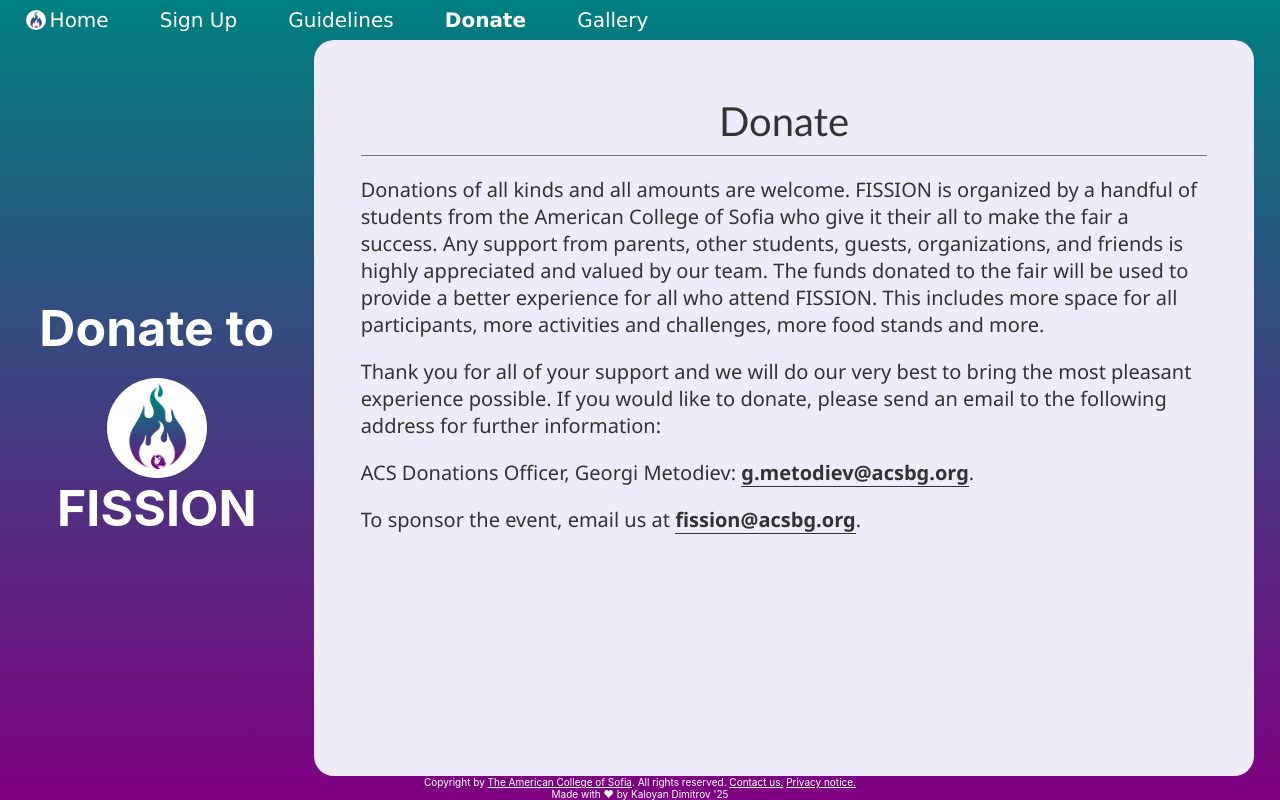
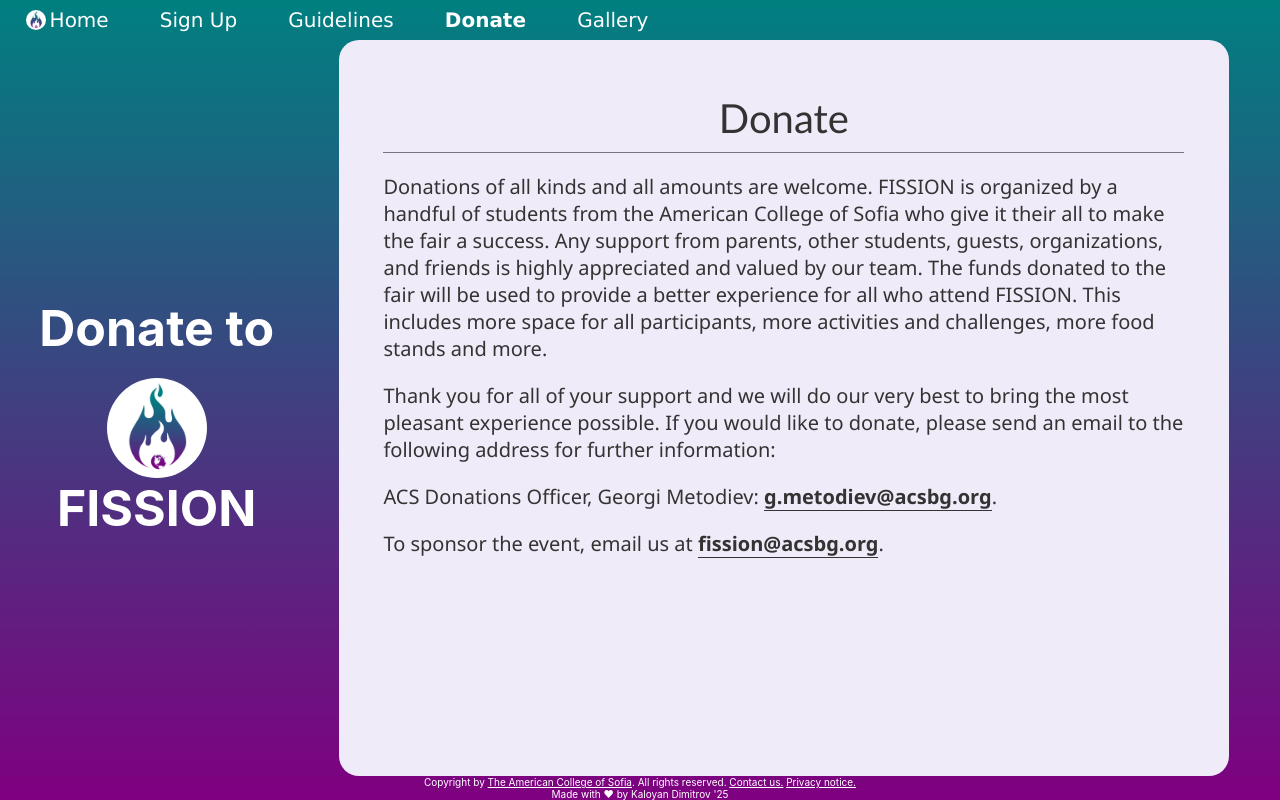
Before and after one commit to FreakyCoder/fission, a Next.js app: page /donate in a window 1280 px wide. Built offline with nearby package versions, Linux system fonts and the light colour scheme.

Commit message:
Fixed table overflow issue.

```diff
--- a/styles/General.module.css
+++ b/styles/General.module.css
@@ -7,8 +7,9 @@
 	font-family: "Segoe UI", Tahoma, Geneva, Verdana, sans-serif;
 	font-size: 1rem;
 	font-weight: 300;
+	width: 100%;
 	height: 100%;
-	overflow: auto;
+	overflow-y: auto;
 }
 .content > hr {
 	width: 100%;
--- a/styles/PageWrapper.module.css
+++ b/styles/PageWrapper.module.css
@@ -8,15 +8,16 @@
 	flex-shrink: 1;
 	flex-basis: 1;
 	width: 100%;
+	min-height: 0;
 	margin: 0;
 	padding: 0;
 	display: flex;
 	flex-direction: row;
-	overflow: auto;
 }
 
 .content {
-	margin: 0 2%;
+	padding: 0 2%;
+	width: 100%;
 	height: 100%;
 }
 
```
Also changed, not shown: components/ResponsiveTable.js (added, +7 -0 lines), pages/guidelines.js (+5 -16 lines).
